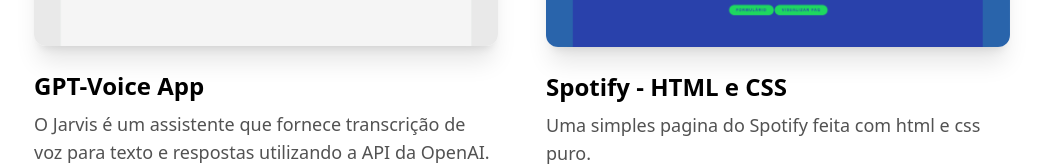
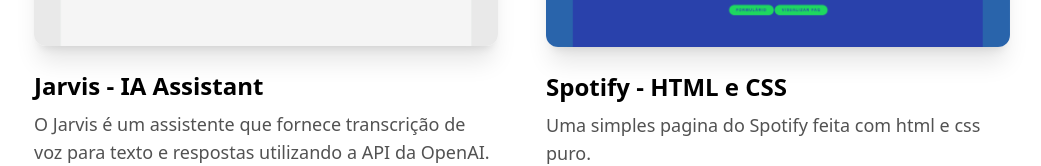
Before and after one commit to PedroLMaia/Portfolio, a Next.js app: page / in a window 1280 px wide. Shown: the part 3510-3676 px from the top of the page, without its empty margins (118-1159 px from the left). Built offline with nearby package versions, Linux system fonts and the light colour scheme.

Commit message:
atualização do projeto Jarvis Ai

```diff
--- a/components/ProjectsSection.tsx
+++ b/components/ProjectsSection.tsx
@@ -35,11 +35,11 @@
     link: "https://pedro-luiz.vercel.app/",
   },
   {
-    name: "GPT-Voice App",
+    name: "Jarvis - IA Assistant",
     description: "O Jarvis é um assistente que fornece transcrição de voz para texto e respostas utilizando a API da OpenAI. Com o Jarvis, você pode interagir facilmente com a IA usando sua voz e receber respostas úteis em retorno.",
     image: "/jar.png",
-    github: "https://github.com/PedroLMaia/GPT-Voice",
-    link: "https://pedrolmaia.github.io/GPT-Voice/",
+    github: "https://github.com/PedroLMaia/Jarvis-GPT",
+    link: "https://jarvis-ia.vercel.app/",
   },
   {
     name: "Spotify - HTML e CSS",
```
